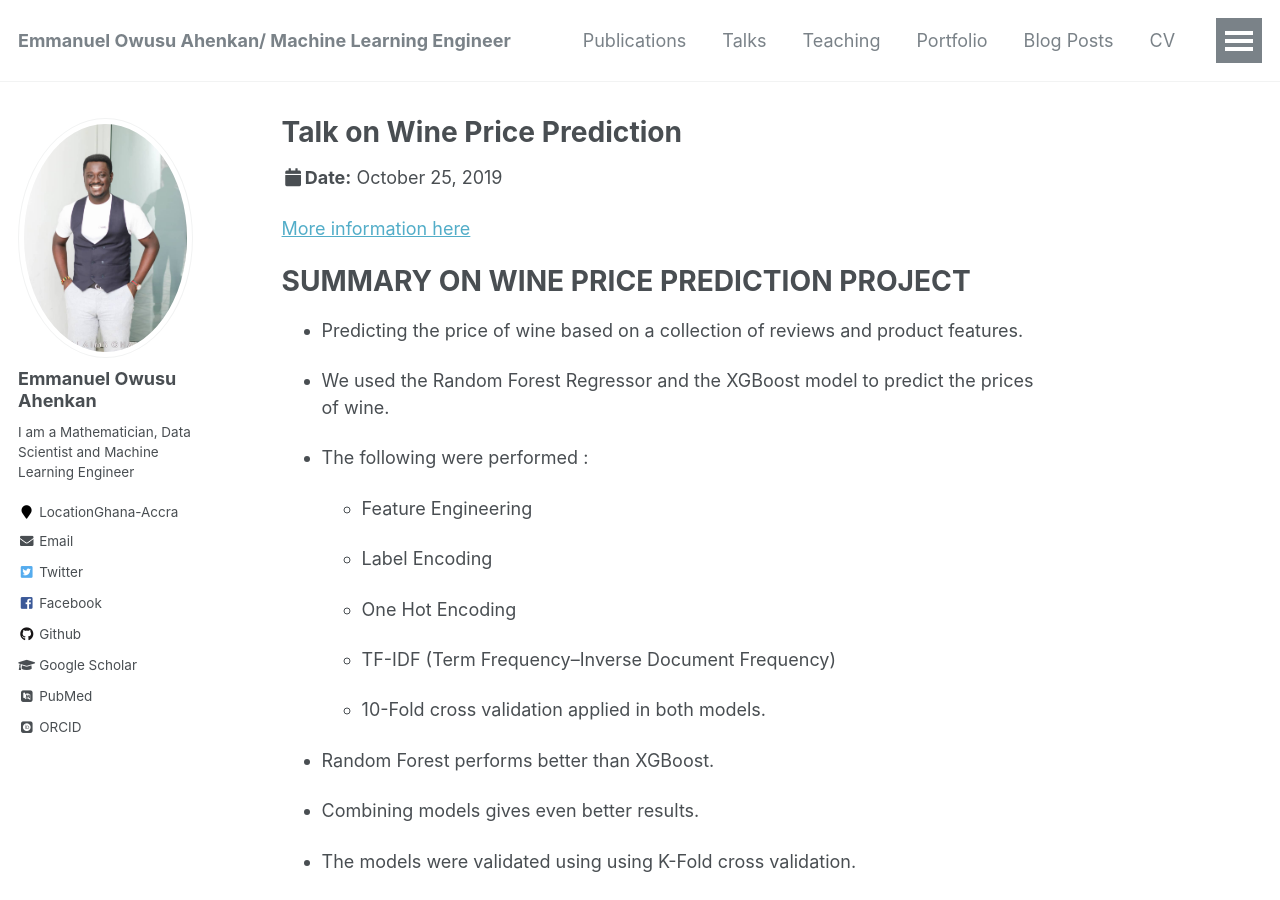
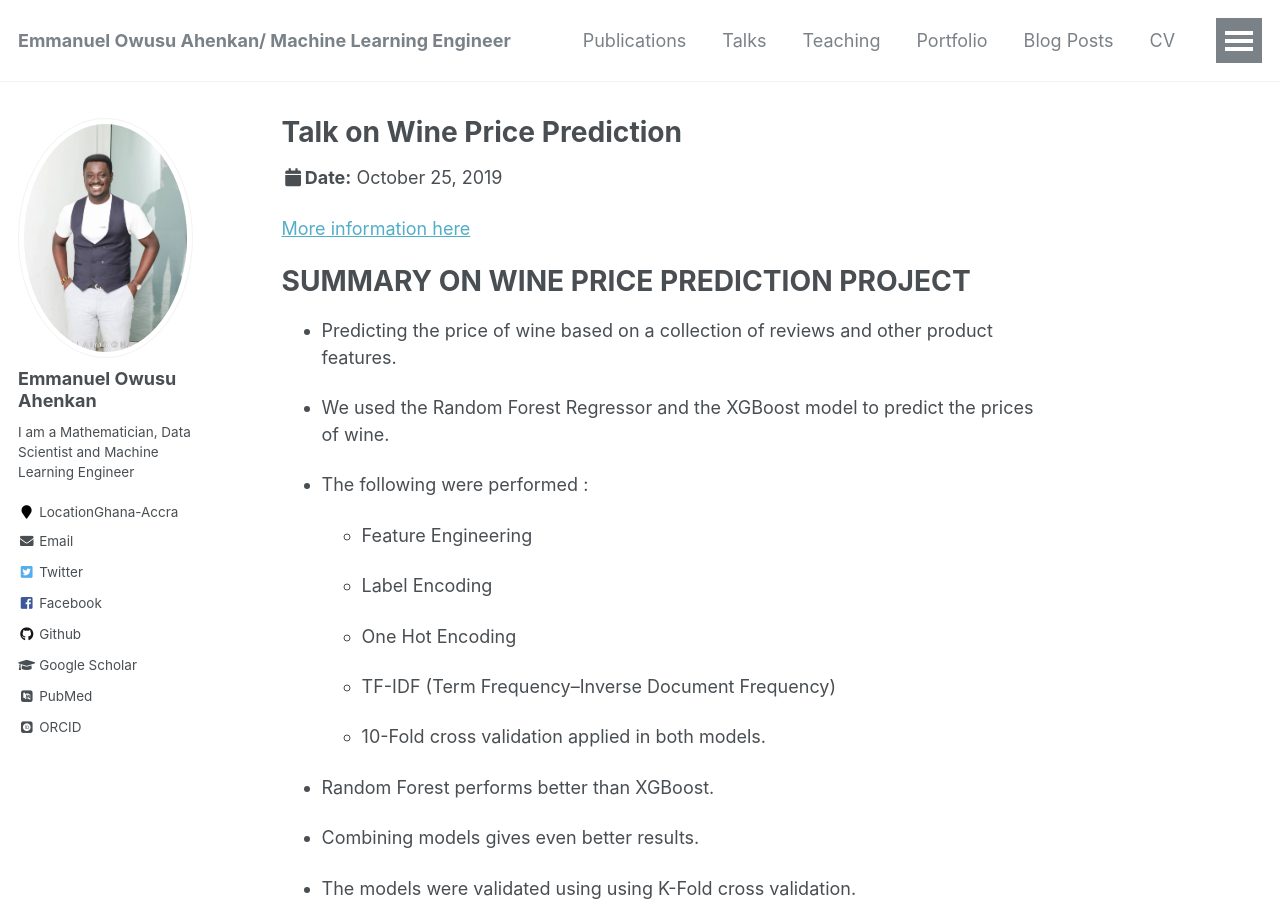
Before and after one commit to EmmanuelOwusu/EmmanuelOwusu.github.io, a Jekyll site: the page built from _talks/2014-02-01-talk-2.md, in a window 1280 px wide and 900 px high. Built offline with Jekyll 4.4.1, drawn with Linux system fonts in a browser that asks for light colours; some web fonts are replaced.

Commit message:
Updated Talk on wine prediction
Updated Talk on wine prediction

```diff
--- a/_talks/2014-02-01-talk-2.md
+++ b/_talks/2014-02-01-talk-2.md
@@ -13,7 +13,7 @@ location: "Accra, Ghana"
 # SUMMARY ON WINE PRICE PREDICTION PROJECT
 
 
-* Predicting the price of wine based on a collection of reviews and  product features.
+* Predicting the price of wine based on a collection of reviews and other  product features.
 
 * We used the Random Forest Regressor and the XGBoost model to predict the prices of wine.
 
```
